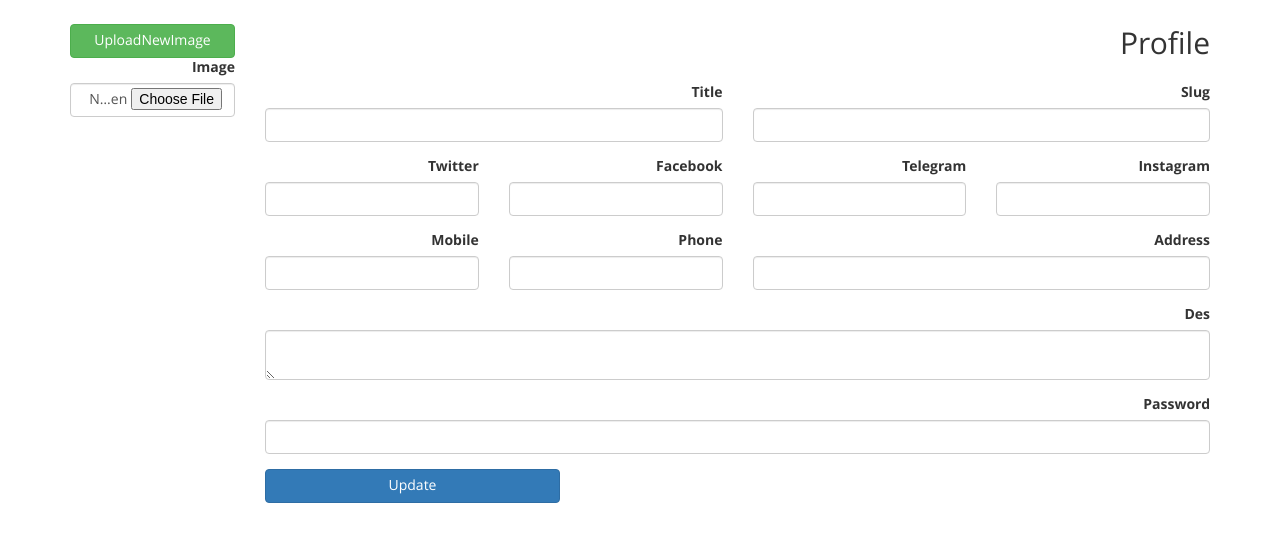
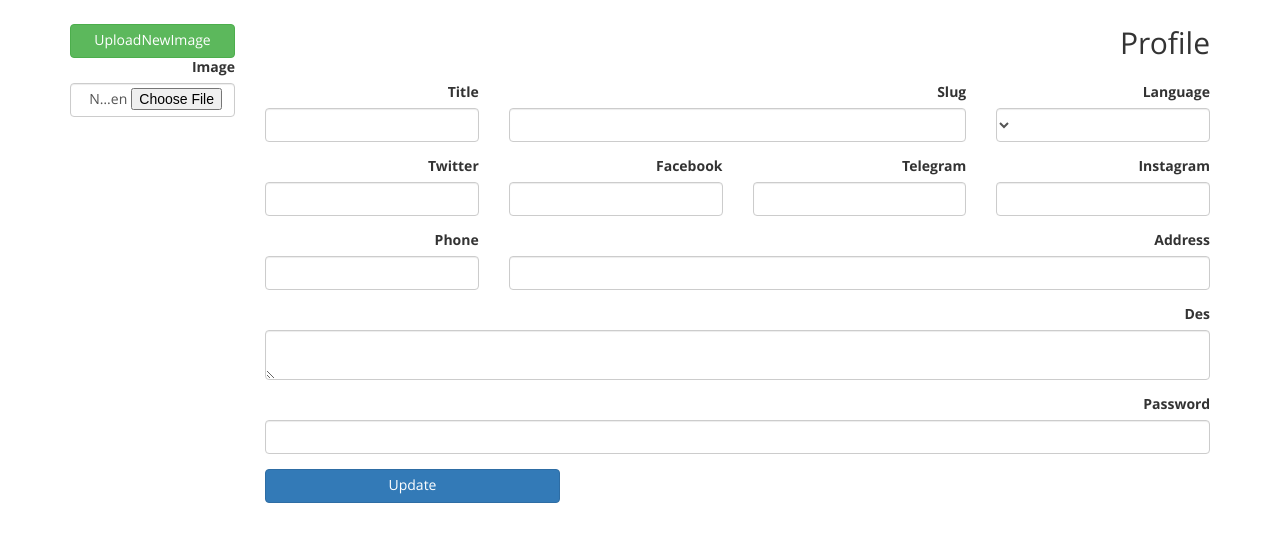
Before and after one commit to akrez/akrez4, a Yii app: template views/site/profile.php in a window 1280 px wide. Shown: the part 72-617 px from the top of the page. Run offline with PHP 8.4 and a stand-in for Yii, Linux system fonts and the light colour scheme; the template is opened without the code that fills it: most values are stand-ins (such as "Sample title", 1, 10 or a date in 2020); form fields are guessed from the names that the template uses; data that the repository does not hold is empty; some libraries are stand-ins or nearby versions.

Commit message:
add language

```diff
--- a/controllers/Api.php
+++ b/controllers/Api.php
@@ -10,7 +10,7 @@ use yii\web\NotFoundHttpException;
 
 class Api extends BaseController
 {
-    public const CONSTANT_HASH = '20210324172300';
+    public const CONSTANT_HASH = '20210501182500';
     public const TOKEN_PARAM = '_token';
     public const BLOG_PARAM = '_blog';
 
--- a/controllers/SiteController.php
+++ b/controllers/SiteController.php
@@ -124,6 +124,7 @@ class SiteController extends Controller
                 $signup->status = Status::STATUS_UNVERIFIED;
                 $signup->setAuthKey();
                 $signup->setVerifyToken();
+                $signup->setDefaultLanguage();
                 $signup->setPasswordHash($signup->password);
                 if ($signup->save()) {
                     Yii::$app->session->setFlash('success', Yii::t('app', 'alertSignupSuccessfull'));
--- a/models/Model.php
+++ b/models/Model.php
@@ -48,6 +48,7 @@ class Model extends BaseModel
             'field_id' => 'ویژگی‌',
             'taxonomy' => 'دسته‌بندی',
             'guaranty' => 'گارانتی',
+            'language' => 'زبان',
 
             'label_no' => 'جایگزین عبارت "خیر"',
             'password' => 'رمز عبور',
--- a/views/site/profile.php
+++ b/views/site/profile.php
@@ -2,6 +2,7 @@
 
 use app\models\Blog;
 use app\models\Gallery;
+use app\models\Language;
 use yii\widgets\ActiveForm;
 use yii\widgets\Pjax;
 
@@ -39,11 +40,14 @@ $this->registerJs("
     <div class="col-sm-10">
         <h2 class="mt10 mb20"><?= Yii::t('app', 'Profile') ?></h2>
         <div class="row">
-            <div class="col-sm-6">
+            <div class="col-sm-3">
                 <?= $form->field($model, 'title')->textInput() ?>
             </div>
             <div class="col-sm-6">
                 <?= $form->field($model, 'slug')->textInput() ?>
+            </div>
+            <div class="col-sm-3">
+                <?= $form->field($model, 'language')->dropDownList(Language::getList()) ?>
             </div>
         </div>
 
@@ -64,12 +68,9 @@ $this->registerJs("
 
         <div class="row">
             <div class="col-sm-3">
-                <?= $form->field($model, 'mobile')->textInput() ?>
-            </div>
-            <div class="col-sm-3">
                 <?= $form->field($model, 'phone')->textInput() ?>
             </div>
-            <div class="col-sm-6">
+            <div class="col-sm-9">
                 <?= $form->field($model, 'address')->textInput() ?>
             </div>
         </div>
```
Also changed, not shown: controllers/Api1Controller.php (+13 -6 lines), models/Blog.php (+17 -1 lines), models/Language.php (added, +25 -0 lines).
